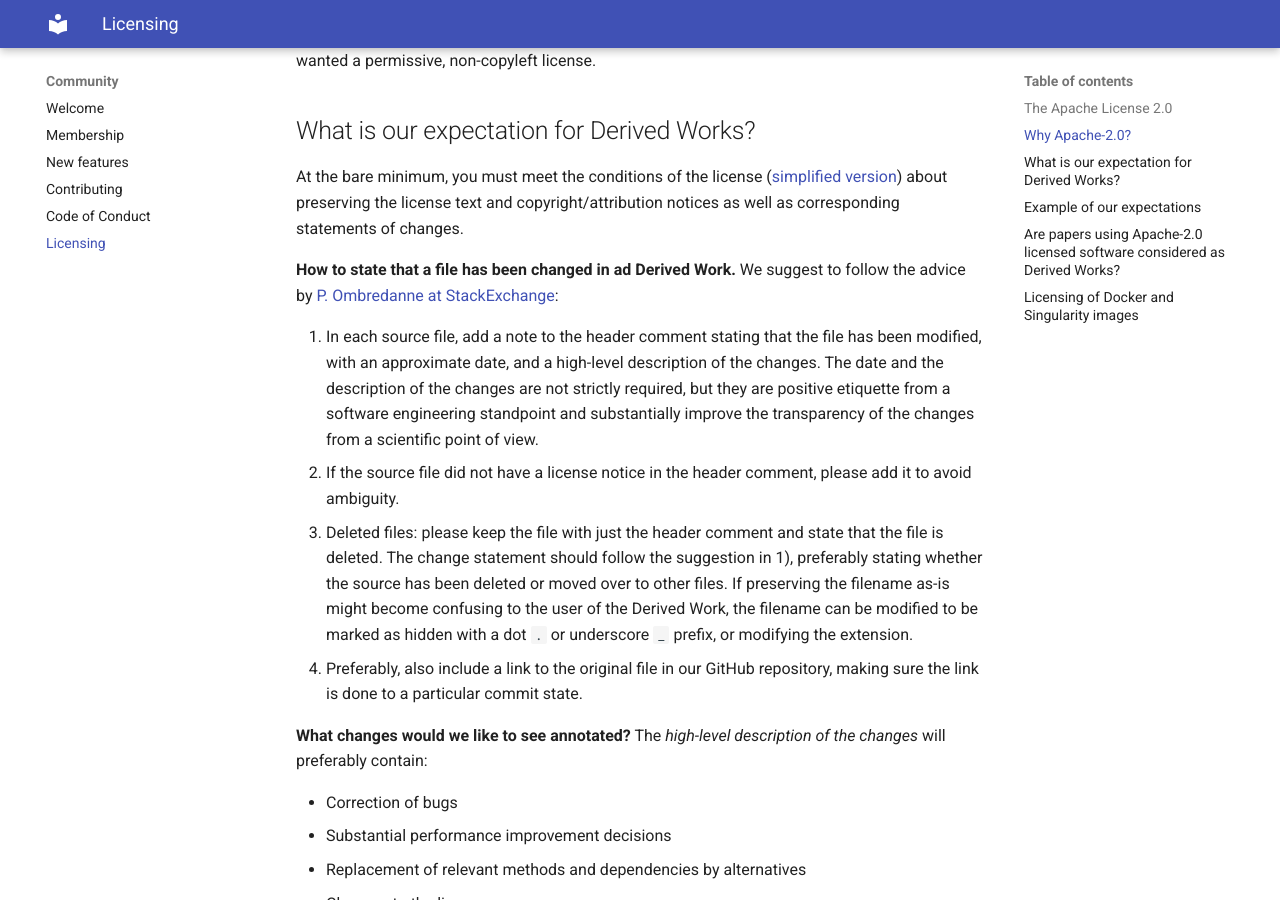
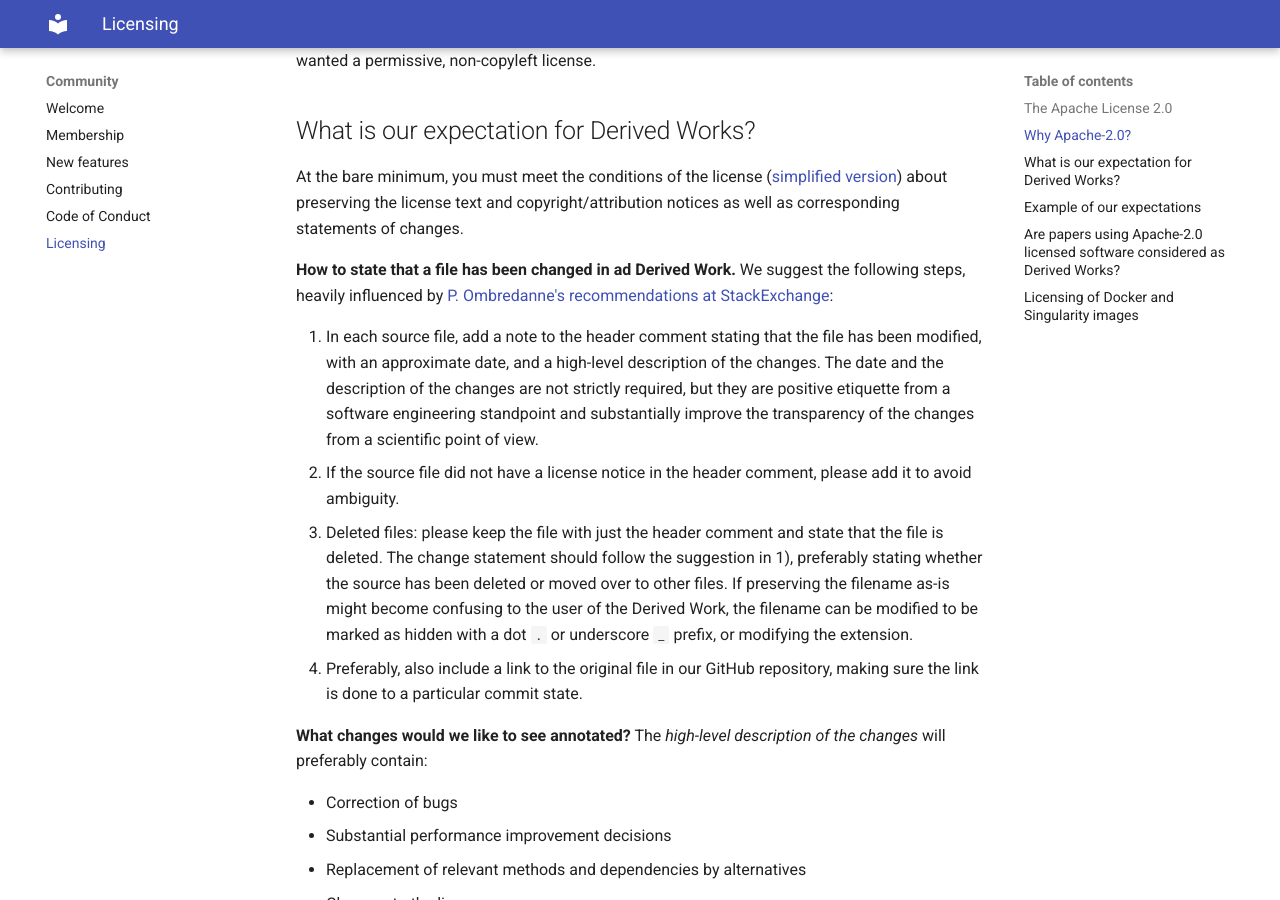
Before and after one commit to nipreps/nipreps.github.io, an MkDocs documentation site: the page built from docs/community/licensing.md, in a window 1280 px wide and 900 px high, scrolled down 1224 px. Built offline with MkDocs 1.6.1 and Material for MkDocs 9.7.7, drawn with Linux system fonts in a browser that asks for light colours.

Commit message:
enh: precision of reference to stackexchange

```diff
--- a/docs/community/licensing.md
+++ b/docs/community/licensing.md
@@ -33,7 +33,7 @@
 At the bare minimum, you must meet the conditions of the license ([simplified version](https://choosealicense.com/licenses/apache-2.0/)) about preserving the license text and copyright/attribution notices as well as corresponding statements of changes.
 
 **How to state that a file has been changed in ad Derived Work.**
-We suggest to follow the advice by [P. Ombredanne at StackExchange](https://opensource.stackexchange.com/a/4420):
+We suggest the following steps, heavily influenced by [P. Ombredanne's recommendations at StackExchange](https://opensource.stackexchange.com/a/4420):
 
 1. In each source file, add a note to the header comment stating that the file has been modified, with an approximate date, and a high-level description of the changes.
    The date and the description of the changes are not strictly required, but they are positive etiquette from a software engineering standpoint and substantially improve the transparency of the changes from a scientific point of view.
```
